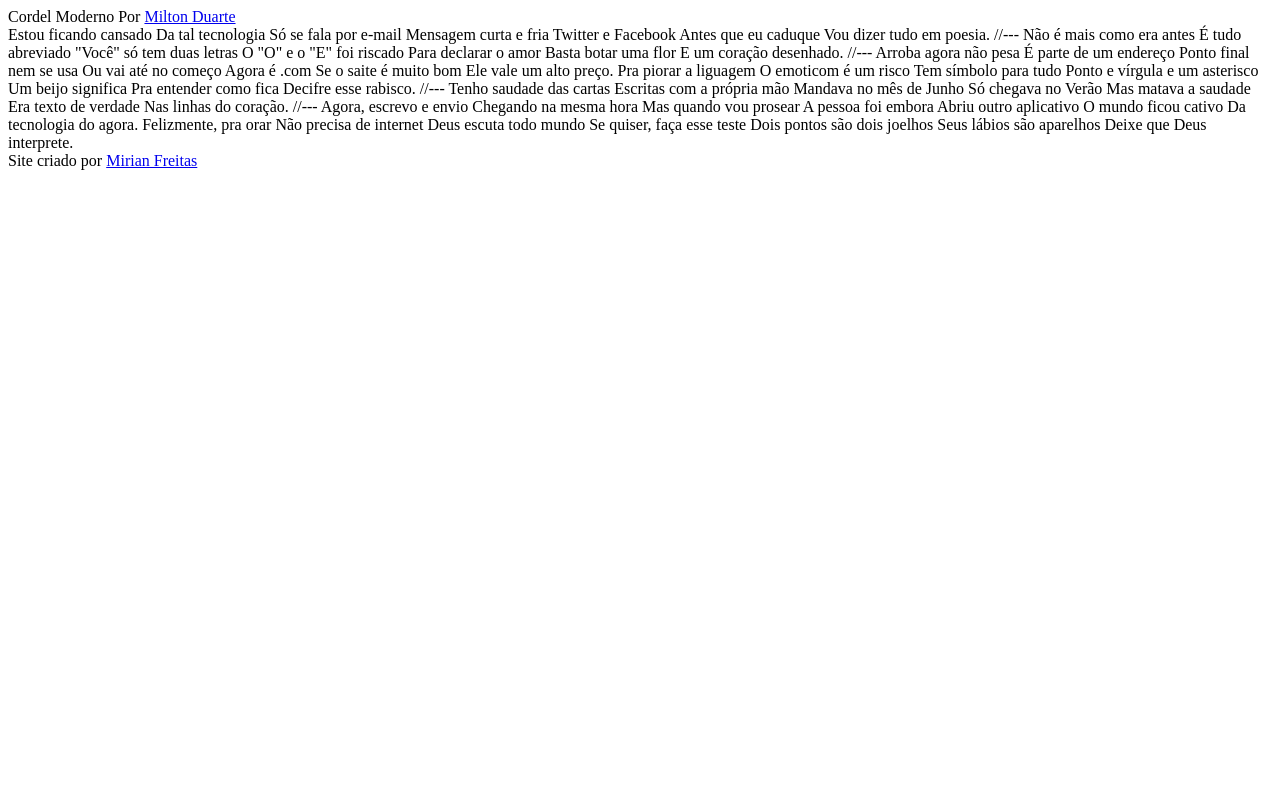
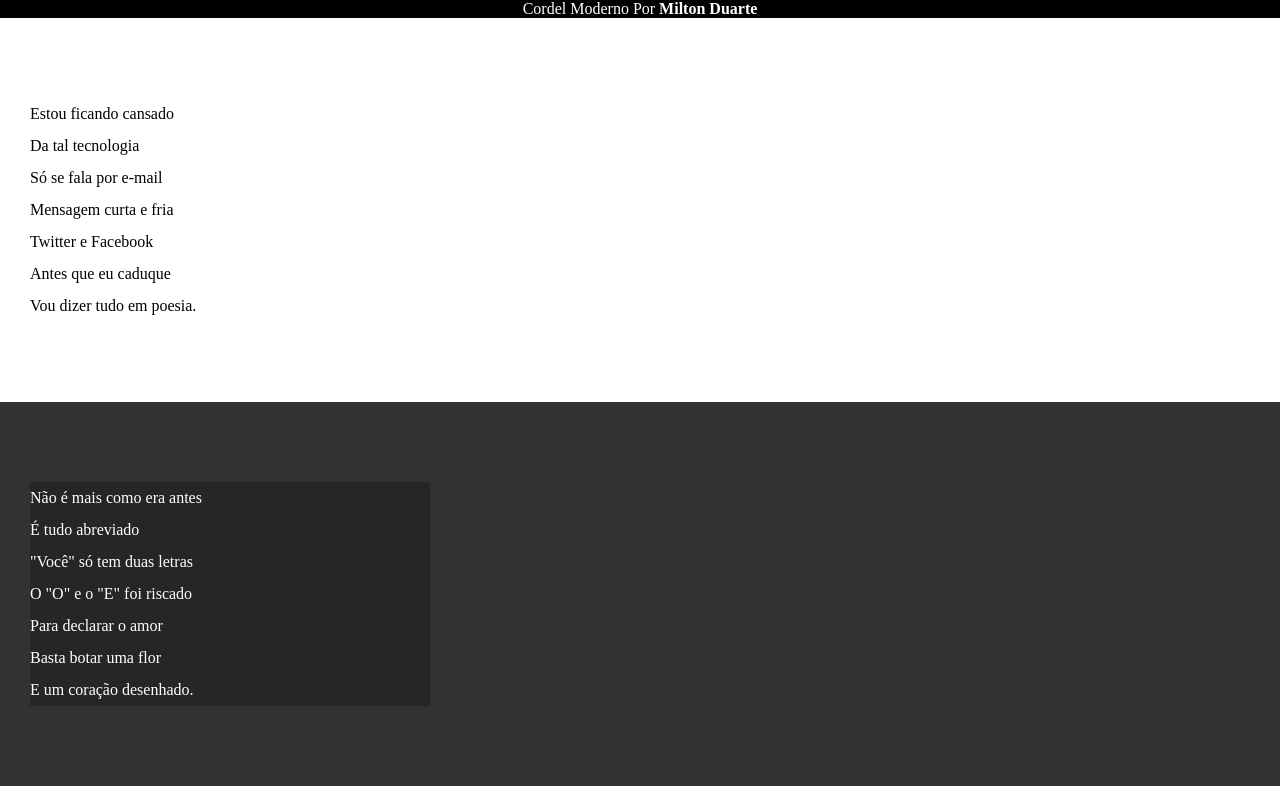
Before and after one commit to mirianfreitas/html-css, a plain HTML site: page desafios/d012/indez.html in a window 1280 px wide. Shown: the top 800 px of the page. Drawn offline with Linux system fonts and the light colour scheme.

Commit message:
atualizei estilo css

```diff
--- /dev/null
+++ b/desafios/d012/estilo/style.css
@@ -0,0 +1,65 @@
+@charset "UTF-8";
+
+* {
+    margin: 0px;
+    padding: 0px;
+}
+
+body, html {
+    min-height: 100vh;
+    background-color: darkgray;
+}
+
+header {
+    background-color: black;
+    color: white;
+    text-align: center;
+}
+
+header > h1 {
+    padding-top: 50px;
+    font-variant: small-caps;
+}
+
+header > p {
+    padding-bottom: 50px;
+}
+
+header a, footer a {
+    color: white;
+    text-decoration: none;
+    font-weight: bolder;
+}
+
+header a:hover, footer a:hover {
+    text-decoration: underline;
+}
+
+section {
+    padding-top: 10vh;
+    padding-bottom: 10vh;
+    line-height: 2em;
+    padding-left: 30px  ;
+}
+
+section.normal {
+    background-color: white;
+    color: black;
+}
+
+section.imagem {
+    background-color: rgb(50, 50, 50);
+    color: white;
+}
+
+section.imagem > p {
+    width: 400px;
+    background-color: rgba(0, 0, 0, 0.25);
+}
+
+footer {
+    background-color: black;
+    color: white;
+    text-align: center;
+    padding: 10px;
+}
--- a/desafios/d012/indez.html
+++ b/desafios/d012/indez.html
@@ -5,6 +5,7 @@
     <meta http-equiv="X-UA-Compatible" content="IE=edge">
     <meta name="viewport" content="width=device-width, initial-scale=1.0">
     <title>Cordel Moderno</title>
+    <link rel="stylesheet" href="estilo/style.css">
 </head>
 <body>
     <header>
@@ -12,69 +13,79 @@
         Por <a href="https://www.recantodasletras.com.br/poesias/3186743">Milton Duarte</a>
     </header>
 
-    Estou ficando cansado
-    Da tal tecnologia
-    Só se fala por e-mail
-    Mensagem curta e fria
-    Twitter e Facebook
-    Antes que eu caduque
-    Vou dizer tudo em poesia.
+    <section class="normal">
+        <p>
+            Estou ficando cansado <br>
+            Da tal tecnologia <br>
+            Só se fala por e-mail <br>
+            Mensagem curta e fria <br>
+            Twitter e Facebook <br>
+            Antes que eu caduque <br>
+            Vou dizer tudo em poesia.
+        </p>
+    </section>
 
-    //---
+    <section class="imagem">
+        <p>
+            Não é mais como era antes<br>
+            É tudo abreviado<br>
+            "Você" só tem duas letras<br>
+            O "O" e o "E" foi riscado<br>
+            Para declarar o amor<br>
+            Basta botar uma flor<br>
+            E um coração desenhado.
+        </p>
+    </section>
 
-    Não é mais como era antes
-    É tudo abreviado
-    "Você" só tem duas letras
-    O "O" e o "E" foi riscado
-    Para declarar o amor
-    Basta botar uma flor
-    E um coração desenhado.
+    <section class="normal">
+        <p>
+            Arroba agora não pesa<br>
+            É parte de um endereço<br>
+            Ponto final nem se usa<br>
+            Ou vai até no começo<br>
+            Agora é .com<br>
+            Se o saite é muito bom<br>
+            Ele vale um alto preço.<br>
+            Pra piorar a liguagem<br>
+            O emoticom é um risco<br>
+            Tem símbolo para tudo<br>
+            Ponto e vírgula e um asterisco<br>
+            Um beijo significa<br>
+            Pra entender como fica<br>
+            Decifre esse rabisco.
+        </p>
+    </section>
 
-    //---
+    <section class="imagem">
+        <p>
+            Tenho saudade das cartas<br>
+            Escritas com a própria mão<br>
+            Mandava no mês de Junho<br>
+            Só chegava no Verão<br>
+            Mas matava a saudade<br>
+            Era texto de verdade<br>
+            Nas linhas do coração.
+        </p>
+    </section>
 
-    Arroba agora não pesa
-    É parte de um endereço
-    Ponto final nem se usa
-    Ou vai até no começo
-    Agora é .com
-    Se o saite é muito bom
-    Ele vale um alto preço.
-
-    Pra piorar a liguagem
-    O emoticom é um risco
-    Tem símbolo para tudo
-    Ponto e vírgula e um asterisco
-    Um beijo significa
-    Pra entender como fica
-    Decifre esse rabisco.
-
-    //---
-
-    Tenho saudade das cartas
-    Escritas com a própria mão
-    Mandava no mês de Junho
-    Só chegava no Verão
-    Mas matava a saudade
-    Era texto de verdade
-    Nas linhas do coração.
-
-    //---
-
-    Agora, escrevo e envio
-    Chegando na mesma hora
-    Mas quando vou prosear
-    A pessoa foi embora
-    Abriu outro aplicativo
-    O mundo ficou cativo
-    Da tecnologia do agora.
-
-    Felizmente, pra orar
-    Não precisa de internet
-    Deus escuta todo mundo
-    Se quiser, faça esse teste
-    Dois pontos são dois joelhos
-    Seus lábios são aparelhos
-    Deixe que Deus interprete.
+    <section class="normal">
+        <p>
+            Agora, escrevo e envio<br>
+            Chegando na mesma hora<br>
+            Mas quando vou prosear<br>
+            A pessoa foi embora<br>
+            Abriu outro aplicativo<br>
+            O mundo ficou cativo<br>
+            Da tecnologia do agora.<br>
+            Felizmente, pra orar<br>
+            Não precisa de internet<br>
+            Deus escuta todo mundo<br>
+            Se quiser, faça esse teste<br>
+            Dois pontos são dois joelhos<br>
+            Seus lábios são aparelhos<br>
+            Deixe que Deus interprete.
+        </p>
+    </section>
 
     <footer>Site criado por <a href="https://github.com/mirianfreitas" target="_blank">Mirian Freitas</a></footer>
 </body>
```
